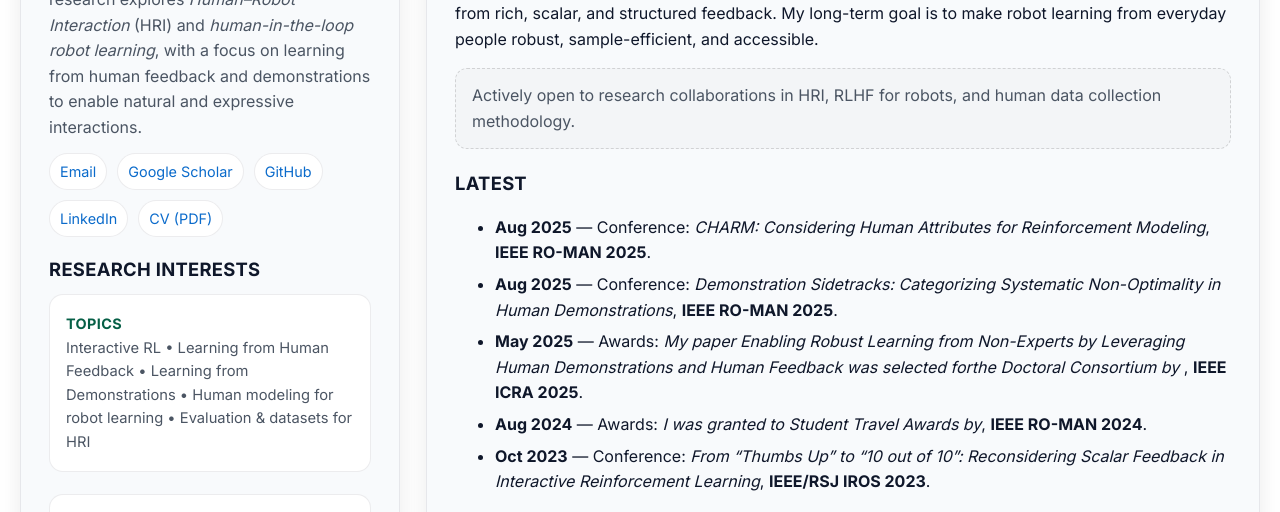
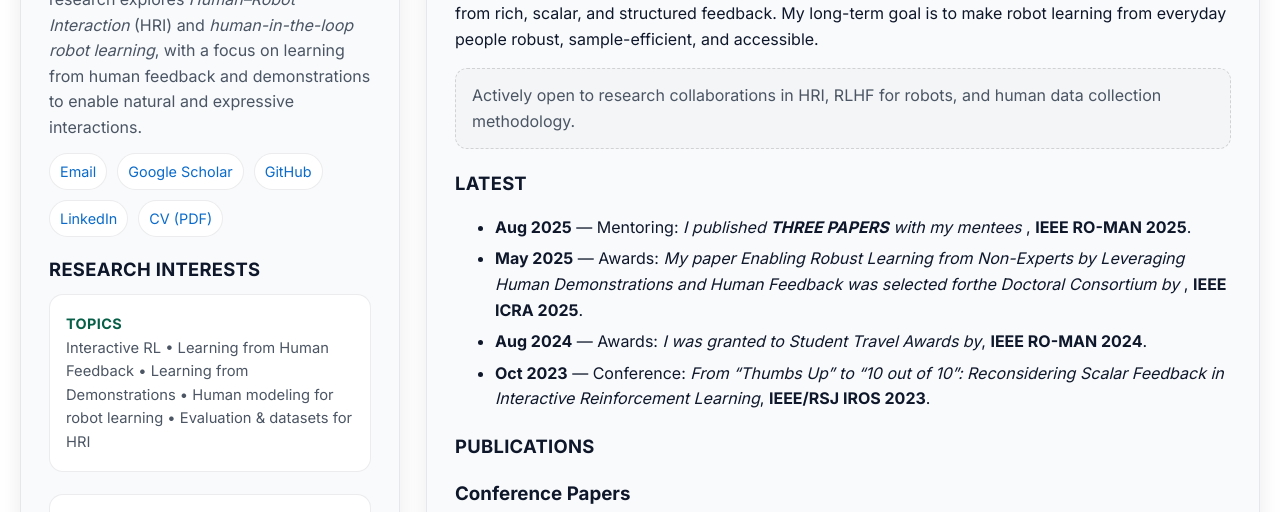
Before and after one commit to HangYu8123/HangYu8123.github.io, a plain HTML site: page index.html in a window 1280 px wide. Shown: the part 246-758 px from the top of the page. Drawn offline with Linux system fonts and the light colour scheme.

Commit message:
Update index.html

```diff
--- a/index.html
+++ b/index.html
@@ -205,8 +205,8 @@
           <h2>Latest</h2>
           <ul class="latest-list">
             <!-- <li><strong>Aug 2025</strong> — Conference: <em>See What I Mean? Expressiveness and Clarity in Robot Display Design</em>, <strong>IEEE RO-MAN 2025</strong>.</li> -->
-            <li><strong>Aug 2025</strong> — Conference: <em>CHARM: Considering Human Attributes for Reinforcement Modeling</em>, <strong>IEEE RO-MAN 2025</strong>.</li>
-            <li><strong>Aug 2025</strong> — Conference: <em>Demonstration Sidetracks: Categorizing Systematic Non-Optimality in Human Demonstrations</em>, <strong>IEEE RO-MAN 2025</strong>.</li>
+            <li><strong>Aug 2025</strong> — Mentoring: <em> I published <strong>THREE PAPERS</strong> with my mentees </em>, <strong>IEEE RO-MAN 2025</strong>.</li>
+            <!-- <li><strong>Aug 2025</strong> — Conference: <em>Demonstration Sidetracks: Categorizing Systematic Non-Optimality in Human Demonstrations</em>, <strong>IEEE RO-MAN 2025</strong>.</li> -->
             <li><strong>May 2025</strong> — Awards: <em>My paper Enabling Robust Learning from Non-Experts by Leveraging Human Demonstrations and Human Feedback was selected forthe  Doctoral Consortium by </em>, <strong>IEEE ICRA 2025</strong>.</li>
             <li><strong>Aug 2024</strong> — Awards: <em>I was granted to Student Travel Awards by</em>, <strong>IEEE RO-MAN 2024</strong>.</li>
             <li><strong>Oct 2023</strong> — Conference: <em>From “Thumbs Up” to “10 out of 10”: Reconsidering Scalar Feedback in Interactive Reinforcement Learning</em>, <strong>IEEE/RSJ IROS 2023</strong>.</li>
```
